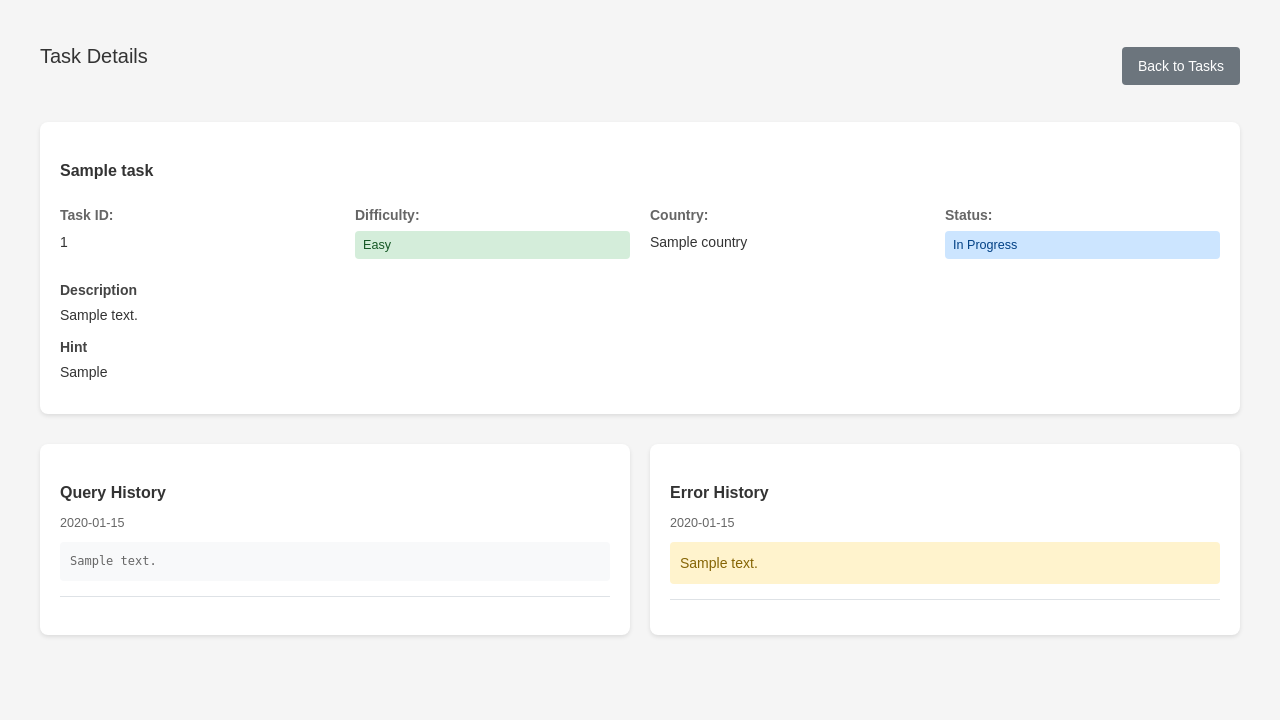
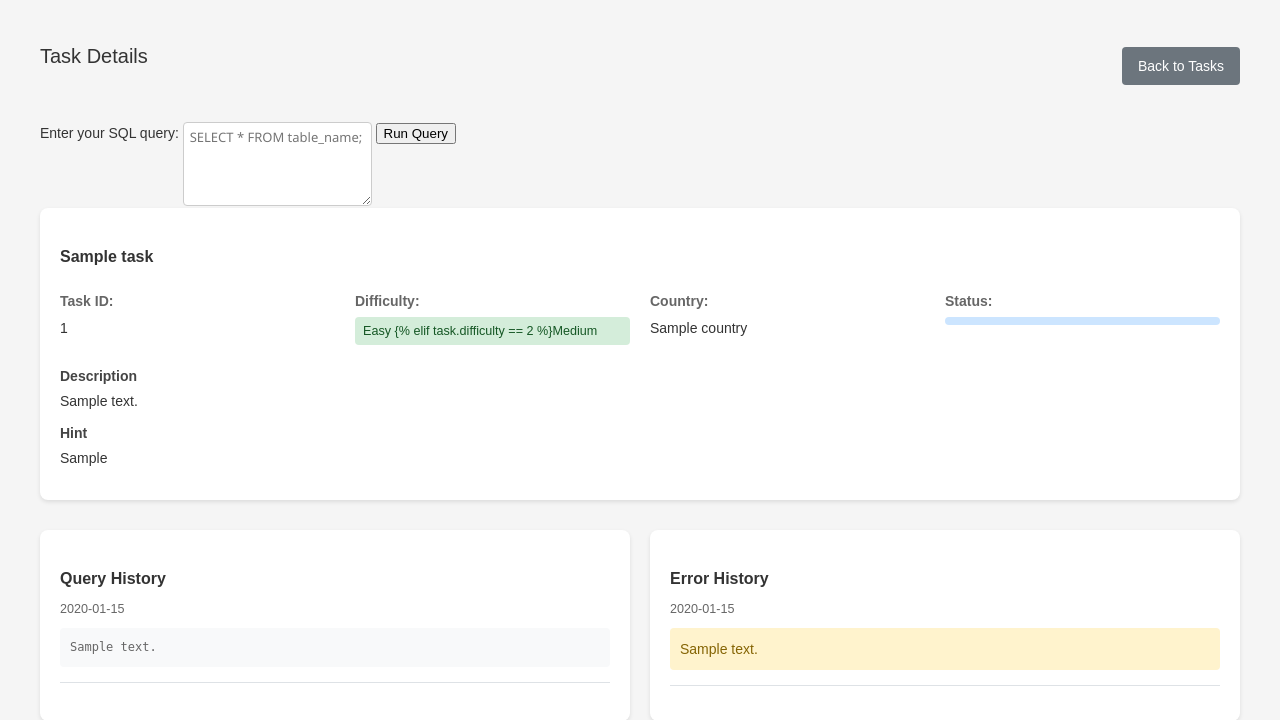
Before and after one commit to Alice-Liao/AI-powered-SQL-Learning-Passport-Adventure, a Django app: page /app_dev/task/1/ in a window 1280 px wide. Shown: the part 52-772 px from the top of the page. Run offline with Django 5.2, Linux system fonts and the light colour scheme; a user stored in the database is signed in; tables that the repository leaves empty hold one stand-in row (values such as "Sample post").

Commit message:
update recording error query history

```diff
--- a/app/templates/DynamicPage/task_detail.html
+++ b/app/templates/DynamicPage/task_detail.html
@@ -1,11 +1,6 @@
-{% extends 'app/base.html' %}
-{% load static %}
-
-{% block extra_css %}
-<link rel="stylesheet" href="{% static 'my_app/task_detail.css' %}">
-{% endblock %}
-
-{% block content %}
+{% extends 'app/base.html' %} {% load static %} {% block extra_css %}
+<link rel="stylesheet" href="{% static 'my_app/task_detail.css' %}" />
+{% endblock %} {% block content %}
 <div class="container">
   <div class="page-header">
     <h1>Task Details</h1>
@@ -20,6 +15,30 @@
   </div>
   {% endif %}
 
+  <!-- Add SQL Query Input Section -->
+  <div class="query-input-section">
+    <form method="post" class="query-form">
+      {% csrf_token %}
+      <div class="query-input-container">
+        <label for="sql-query">Enter your SQL query:</label>
+        <textarea
+          id="sql-query"
+          name="sql_query"
+          class="sql-input"
+          placeholder="SELECT * FROM table_name;"
+          rows="4"
+        ></textarea>
+        <button type="submit" class="run-query-btn">Run Query</button>
+      </div>
+      {% if query_result %}
+      <div class="query-result">
+        <h3>Query Result:</h3>
+        <pre>{{ query_result }}</pre>
+      </div>
+      {% endif %}
+    </form>
+  </div>
+
   <div class="task-info">
     <h2>{{ task.tname }}</h2>
     <div class="task-meta">
@@ -30,10 +49,8 @@
       <div class="meta-item">
         <label>Difficulty:</label>
         <span class="difficulty-badge difficulty-{{ task.difficulty }}">
-                    {% if task.difficulty == 1 %}Easy
-                    {% elif task.difficulty == 2 %}Medium
-                    {% elif task.difficulty == 3 %}Hard
-                    {% endif %}
+          {% if task.difficulty == 1 %}Easy {% elif task.difficulty == 2
+          %}Medium {% elif task.difficulty == 3 %}Hard {% endif %}
         </span>
       </div>
       <div class="meta-item">
@@ -43,11 +60,9 @@
       <div class="meta-item">
         <label>Status:</label>
         <span class="status-badge status-{{ task_status.status|default:0 }}">
-                    {% if task_status.status == 0 %}Not Started
-                    {% elif task_status.status == 1 %}In Progress
-                    {% elif task_status.status == 2 %}Completed
-                    {% else %}Not Started
-                    {% endif %}
+          {% if task_status.status == 0 %}Not Started {% elif task_status.status
+          == 1 %}In Progress {% elif task_status.status == 2 %}Completed {% else
+          %}Not Started {% endif %}
         </span>
       </div>
     </div>
@@ -66,32 +81,28 @@
   <div class="history-section">
     <div class="query-history">
       <h2>Query History</h2>
-            {% if queries %}
-                {% for query in queries %}
+      {% if queries %} {% for query in queries %}
       <div class="query-item">
         <div class="query-meta">
           <span class="query-date">{{ query.date|date:"Y-m-d" }}</span>
         </div>
         <pre class="query-content">{{ query.query_content }}</pre>
       </div>
-                {% endfor %}
-            {% else %}
+      {% endfor %} {% else %}
       <p class="no-data">No queries yet</p>
       {% endif %}
     </div>
 
     <div class="error-history">
       <h2>Error History</h2>
-            {% if errors %}
-                {% for error in errors %}
+      {% if errors %} {% for error in errors %}
       <div class="error-item">
         <div class="error-meta">
           <span class="error-date">{{ error.date|date:"Y-m-d" }}</span>
         </div>
         <div class="error-content">{{ error.error_content }}</div>
       </div>
-                {% endfor %}
-            {% else %}
+      {% endfor %} {% else %}
       <p class="no-data">No errors recorded</p>
       {% endif %}
     </div>
--- a/app/views.py
+++ b/app/views.py
@@ -255,6 +255,45 @@
         # Get task details
         task = Task.objects.select_related('cid').get(tid=task_id)
 
+        # Handle SQL query submission
+        query_result = None
+        if request.method == 'POST':
+            sql_query = request.POST.get('sql_query')
+            if sql_query:
+                try:
+                    # Execute the query
+                    with connection.cursor() as cursor:
+                        cursor.execute(sql_query)
+                        rows = cursor.fetchall()
+
+                        # Get column names
+                        columns = [col[0] for col in cursor.description]
+
+                        # Format the result
+                        result_lines = [' | '.join(columns)]  # Header
+                        result_lines.append('-' * len(result_lines[0]))  # Separator
+                        for row in rows:
+                            result_lines.append(' | '.join(str(cell) for cell in row))
+                        query_result = '\n'.join(result_lines)
+
+                        # Save to query history
+                        QueryHistory.objects.create(
+                            user_id=user_id,
+                            task_id=task_id,
+                            query_content=sql_query,
+                            date=timezone.now()
+                        )
+
+                except Exception as e:
+                    # Save to error history
+                    ErrorsRecord.objects.create(
+                        user_id=user_id,
+                        task_id=task_id,
+                        error_content=str(e),
+                        date=timezone.now()
+                    )
+                    messages.error(request, f'Query error: {str(e)}')
+
         # Get task status for this user
         try:
             task_status = TaskStatus.objects.get(user_id=user_id, task_id=task_id)
@@ -279,6 +318,7 @@
             'queries': queries,
             'errors': errors,
             'user_data': user_record,
+            'query_result': query_result,
         }
 
         return render(request, 'DynamicPage/task_detail.html', context)
```
Lines whose indentation alone changed are shown as unchanged.
